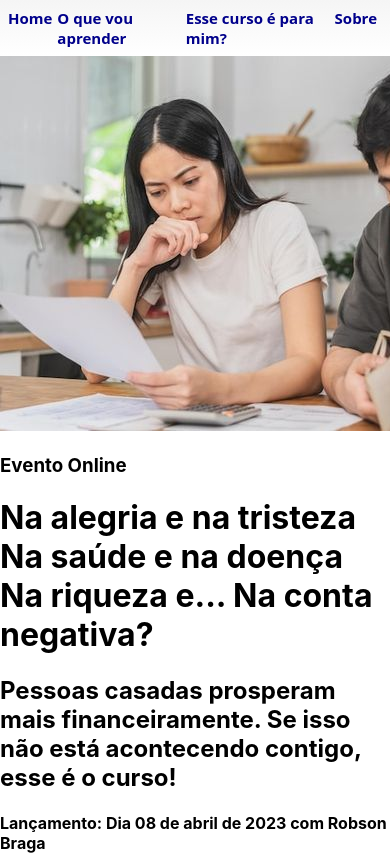
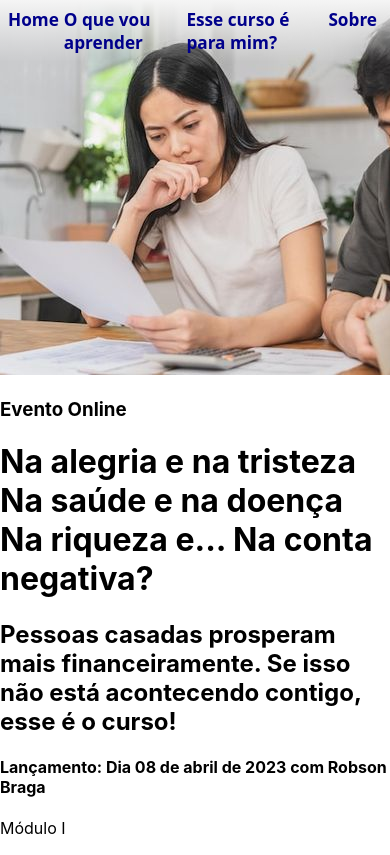
Before and after one commit to daniel-s-souza/Rbraga_landing_page, a React (Create React App) app: page / in a window 390 px wide. Shown: the top 855 px of the page. Built offline with nearby package versions, Linux system fonts and the light colour scheme.

Commit message:
feat: inicia estilização de header

```diff
--- a/src/components/Header/styles.css
+++ b/src/components/Header/styles.css
@@ -9,12 +9,13 @@ a {
     display: flex;
     max-width: 100%;
     padding: 8px;
+    position: absolute;
   }
 
   .navLinks {
     color: darkblue;
     font-family:system-ui, -apple-system, BlinkMacSystemFont, 'Segoe UI', Roboto, Oxygen, Ubuntu, Cantarell, 'Open Sans', 'Helvetica Neue', sans-serif;
-    font-size: 15px;
+    font-size: 17.2px;
     font-weight: bold;
     margin-right: 5px;
   }
```
